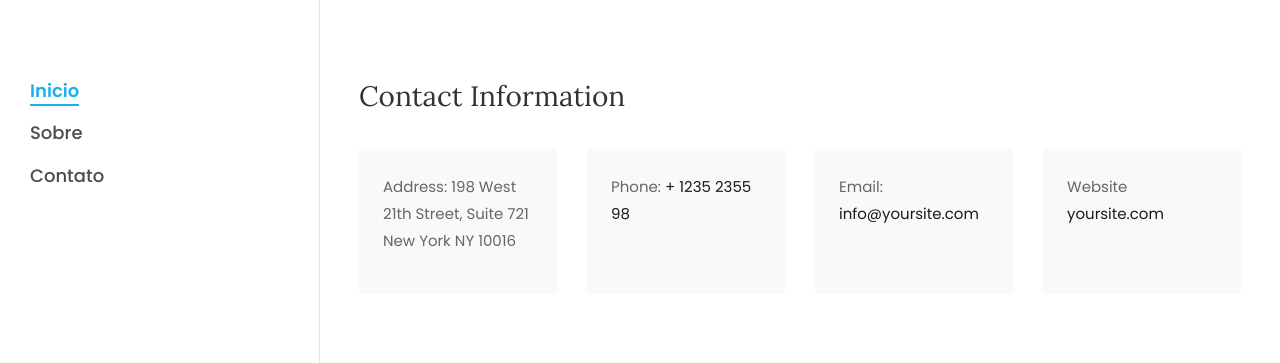
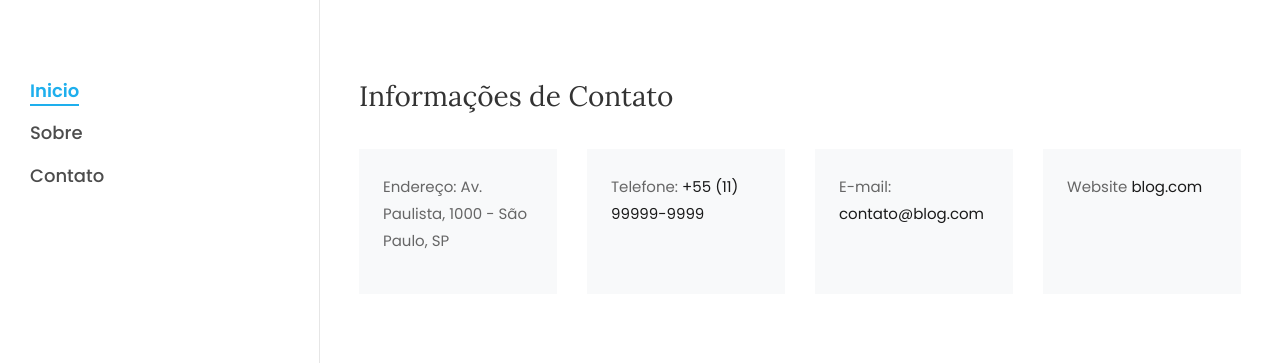
Before and after one commit to omartins-zs/sistema_blog, a CodeIgniter app: page /database/blog/contato in a window 1280 px wide. Shown: the top 363 px of the page. Run offline with CodeIgniter, Linux system fonts and the light colour scheme; some libraries are stand-ins or nearby versions; some web fonts are replaced.

Commit message:
:books: docs: adicionar acessos e testes e corrigir pagina de contato

```diff
--- a/application/views/components/footer.php
+++ b/application/views/components/footer.php
@@ -17,6 +17,5 @@
  <script src="<?= base_url() ?>assets/js/aos.js"></script>
  <script src="<?= base_url() ?>assets/js/jquery.animateNumber.min.js"></script>
  <script src="<?= base_url() ?>assets/js/scrollax.min.js"></script>
- <script src="https://maps.googleapis.com/maps/api/js?key=AIzaSyBVWaKrjvy3MaE7SQ74_uJiULgl1JY0H2s&sensor=false"></script>
- <script src="<?= base_url() ?>assets/js/google-map.js"></script>
+
  <script src="<?= base_url() ?>assets/js/main.js"></script>
--- a/application/views/contato.php
+++ b/application/views/contato.php
@@ -2,54 +2,55 @@
     <div class="container">
         <div class="row d-flex mb-5 contact-info">
             <div class="col-md-12 mb-4">
-                <h2 class="h3">Contact Information</h2>
+                <h2 class="h3">Informações de Contato</h2>
             </div>
             <div class="w-100"></div>
             <div class="col-lg-6 col-xl-3 d-flex mb-4">
                 <div class="info bg-light p-4">
-                    <p><span>Address:</span> 198 West 21th Street, Suite 721 New York NY 10016</p>
+                    <p><span>Endereço:</span> Av. Paulista, 1000 - São Paulo, SP</p>
                 </div>
             </div>
             <div class="col-lg-6 col-xl-3 d-flex mb-4">
                 <div class="info bg-light p-4">
-                    <p><span>Phone:</span> <a href="tel://1234567920">+ 1235 2355 98</a></p>
+                    <p><span>Telefone:</span> <a href="tel://11999999999">+55 (11) 99999-9999</a></p>
                 </div>
             </div>
             <div class="col-lg-6 col-xl-3 d-flex mb-4">
                 <div class="info bg-light p-4">
-                    <p><span>Email:</span> <a href="mailto:info@yoursite.com">info@yoursite.com</a></p>
+                    <p><span>E-mail:</span> <a href="mailto:contato@blog.com">contato@blog.com</a></p>
                 </div>
             </div>
             <div class="col-lg-6 col-xl-3 d-flex mb-4">
                 <div class="info bg-light p-4">
-                    <p><span>Website</span> <a href="#">yoursite.com</a></p>
+                    <p><span>Website</span> <a href="<?= base_url() ?>">blog.com</a></p>
                 </div>
             </div>
         </div>
         <div class="row block-9">
             <div class="col-lg-6 d-flex">
-                <form action="#" class="bg-light p-5 contact-form">
+                <form action="#" class="bg-light p-5 contact-form" onsubmit="alert('Mensagem enviada com sucesso!'); return false;">
                     <div class="form-group">
-                        <input type="text" class="form-control" placeholder="Your Name">
+                        <input type="text" class="form-control" placeholder="Seu Nome" required>
                     </div>
                     <div class="form-group">
-                        <input type="text" class="form-control" placeholder="Your Email">
+                        <input type="email" class="form-control" placeholder="Seu E-mail" required>
                     </div>
                     <div class="form-group">
-                        <input type="text" class="form-control" placeholder="Subject">
+                        <input type="text" class="form-control" placeholder="Assunto">
                     </div>
                     <div class="form-group">
-                        <textarea name="" id="" cols="30" rows="7" class="form-control" placeholder="Message"></textarea>
+                        <textarea name="mensagem" cols="30" rows="7" class="form-control" placeholder="Sua Mensagem" required></textarea>
                     </div>
                     <div class="form-group">
-                        <input type="submit" value="Send Message" class="btn btn-primary py-3 px-5">
+                        <input type="submit" value="Enviar Mensagem" class="btn btn-primary py-3 px-5">
                     </div>
                 </form>
-
             </div>
 
             <div class="col-lg-6 d-flex">
-                <div id="map" class="bg-light"></div>
+                <div id="map" class="bg-light">
+                    <iframe src="https://www.openstreetmap.org/export/embed.html?bbox=-46.6600%2C-23.5650%2C-46.6500%2C-23.5550&amp;layer=mapnik" style="width:100%; height:100%; min-height: 400px; border:0;" allowfullscreen="" loading="lazy"></iframe>
+                </div>
             </div>
         </div>
     </div>
```
Also changed, not shown: docs/ACESSOS_TESTES.md (added, +54 -0 lines).
